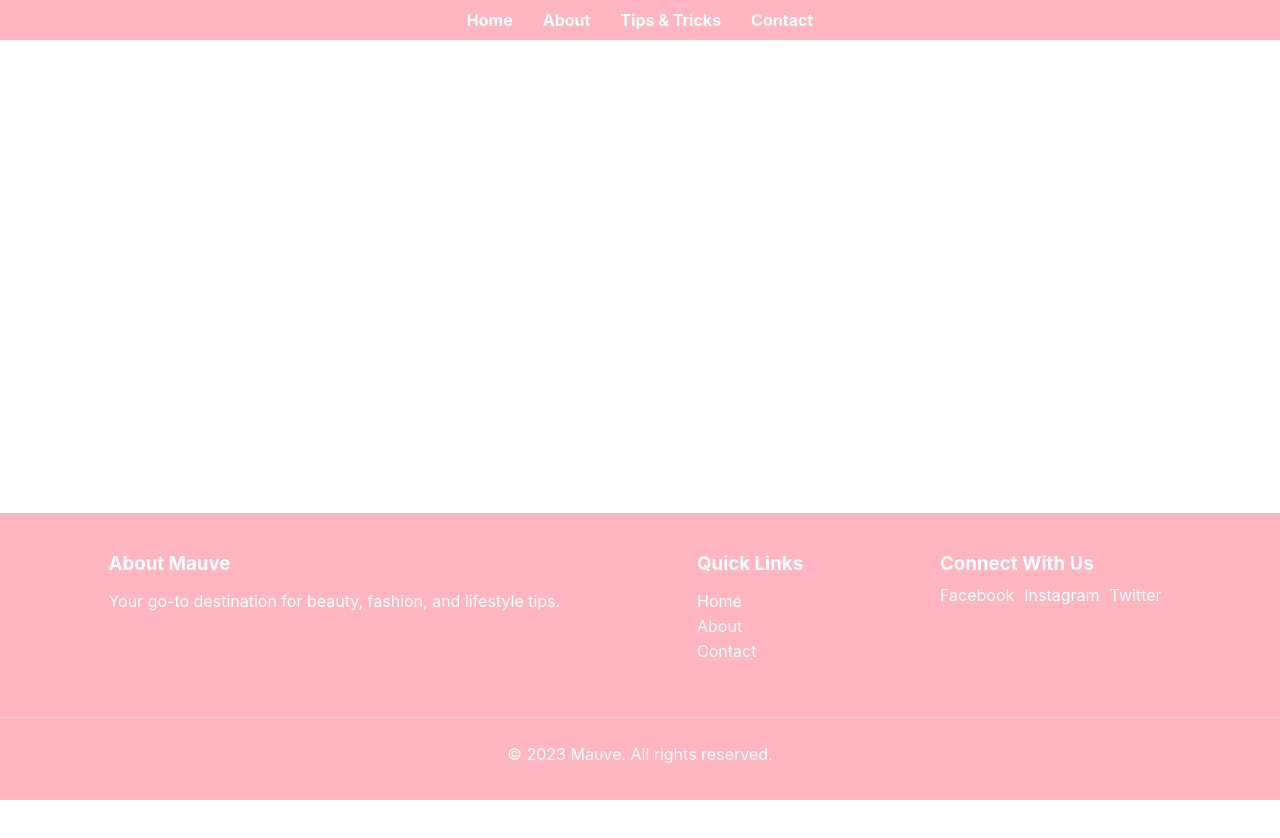
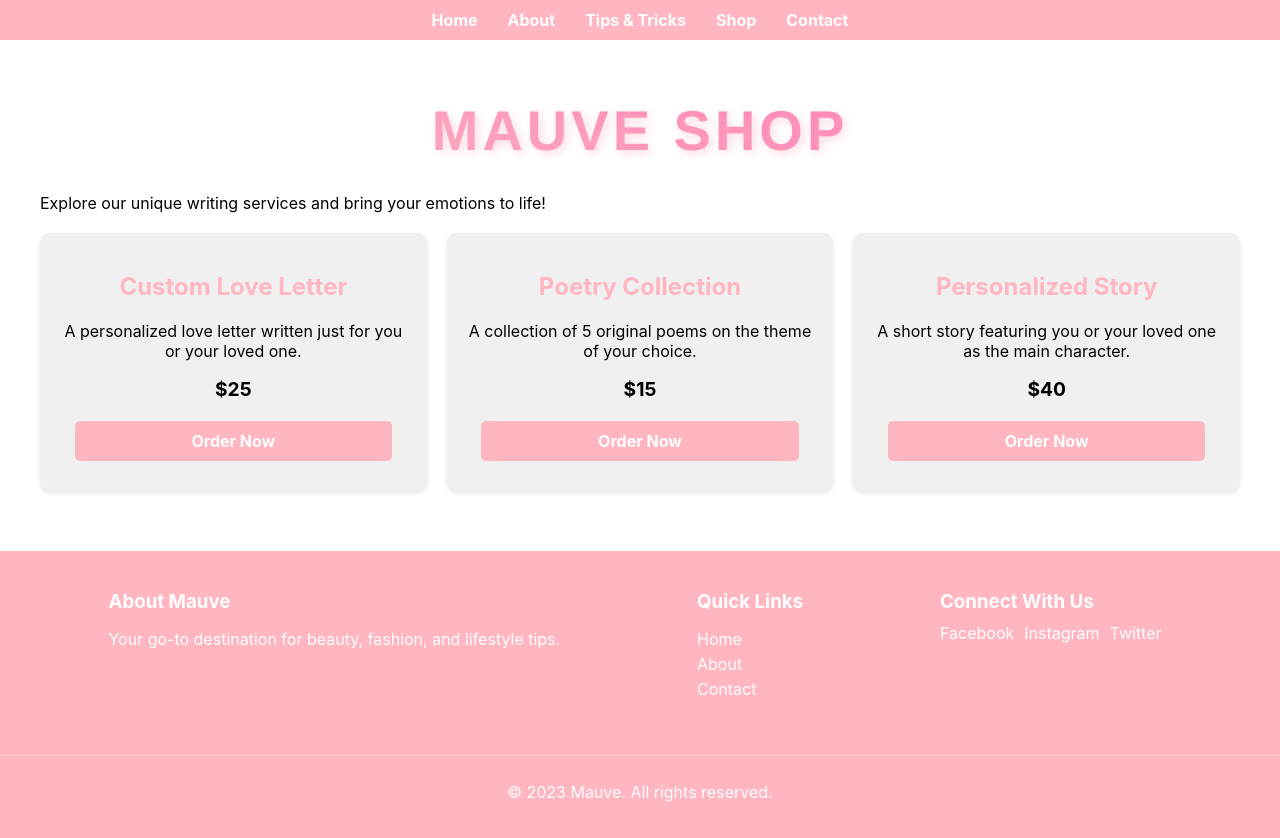
Before and after one commit to elizabethvilloria/blog, a React (Create React App) app: page /shop in a window 1280 px wide. Before the commit the page ends 800 px from the top, so only its background shows below. Built offline with nearby package versions, Linux system fonts and the light colour scheme.

Commit message:
Added shop link

```diff
--- a/src/App.css
+++ b/src/App.css
@@ -380,6 +380,51 @@ h1:hover {
   box-shadow: 0 2px 5px rgba(0,0,0,0.1);
 }
 
+.shop {
+  max-width: 1200px;
+  margin: 0 auto;
+  padding: 20px;
+}
+
+.services-grid {
+  display: grid;
+  grid-template-columns: repeat(auto-fit, minmax(250px, 1fr));
+  gap: 20px;
+  margin-top: 20px;
+}
+
+.service-card {
+  background-color: #f0f0f0;
+  border-radius: 10px;
+  padding: 20px;
+  text-align: center;
+  box-shadow: 0 2px 5px rgba(0,0,0,0.1);
+}
+
+.service-card h2 {
+  color: #FFB6C1;
+}
+
+.service-card .price {
+  font-size: 1.2em;
+  font-weight: bold;
+  margin: 10px 0;
+}
+
+.service-card .order-button {
+  display: inline-block;
+  padding: 10px 20px;
+  background-color: #FFB6C1;
+  color: white;
+  text-decoration: none;
+  border-radius: 5px;
+  transition: background-color 0.3s ease;
+}
+
+.service-card .order-button:hover {
+  background-color: #FF69B4;
+}
+
 .newsletter-signup {
   max-width: 500px;
   margin: 40px auto;
--- a/src/App.js
+++ b/src/App.js
@@ -9,6 +9,7 @@ import About from './About';
 import Contact from './Contact';
 import Footer from './Footer';
 import TipsAndTricks from './TipsAndTricks';
+import Shop from './Shop';
 
 function App() {
   return (
@@ -25,6 +26,7 @@ function App() {
               <Route path="/about" element={<About />} />
               <Route path="/contact" element={<Contact />} />
               <Route path="/tips" element={<TipsAndTricks />} />
+              <Route path="/shop" element={<Shop />} />
             </Routes>
           </main>
           <Footer />
--- a/src/Navigation.js
+++ b/src/Navigation.js
@@ -7,6 +7,7 @@ const Navigation = () => {
       <Link to="/" className="nav-link">Home</Link>
       <Link to="/about" className="nav-link">About</Link>
       <Link to="/tips" className="nav-link">Tips & Tricks</Link>
+      <Link to="/shop" className="nav-link">Shop</Link>
       <Link to="/contact" className="nav-link">Contact</Link>
     </nav>
   );
--- /dev/null
+++ b/src/Shop.js
@@ -0,0 +1,29 @@
+import React from 'react';
+import { Link } from 'react-router-dom';
+
+const Shop = () => {
+  const services = [
+    { id: 1, name: 'Custom Love Letter', price: 25, description: 'A personalized love letter written just for you or your loved one.' },
+    { id: 2, name: 'Poetry Collection', price: 15, description: 'A collection of 5 original poems on the theme of your choice.' },
+    { id: 3, name: 'Personalized Story', price: 40, description: 'A short story featuring you or your loved one as the main character.' },
+  ];
+
+  return (
+    <div className="shop">
+      <h1>Mauve Shop</h1>
+      <p>Explore our unique writing services and bring your emotions to life!</p>
+      <div className="services-grid">
+        {services.map(service => (
+          <div key={service.id} className="service-card">
+            <h2>{service.name}</h2>
+            <p>{service.description}</p>
+            <p className="price">${service.price}</p>
+            <Link to={`/order/${service.id}`} className="order-button">Order Now</Link>
+          </div>
+        ))}
+      </div>
+    </div>
+  );
+};
+
+export default Shop;
```
